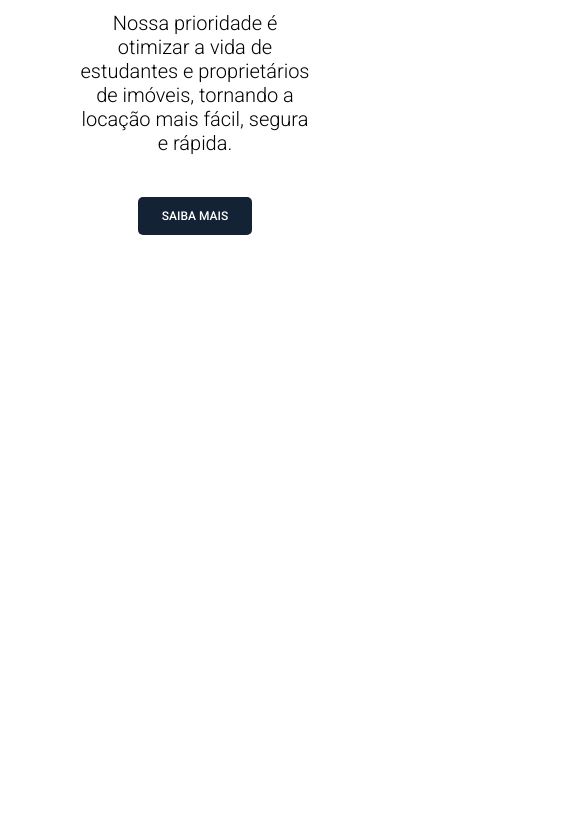
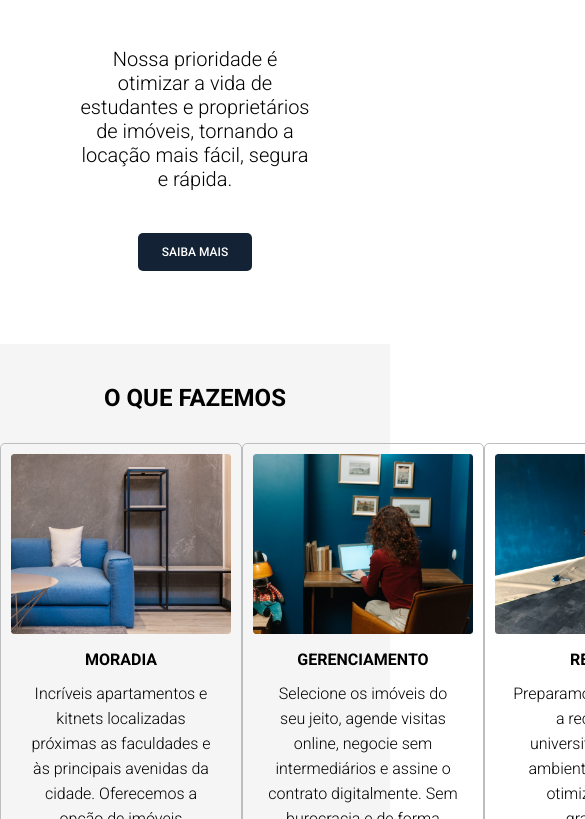
Before and after one commit to gabriellerodriguess/desafio-programa-desenvolve, a website: page index.html in a window 390 px wide. Shown: the part 1181-2000 px from the top of the page, 585 px wide, since content can reach past the window. Before the commit the page ends 1437 px from the top, so only its background shows below. Drawn offline with Linux system fonts and the light colour scheme.

Commit message:
Finalizando section 'O que fazemos' e adicionando responsividade.

```diff
--- a/index.html
+++ b/index.html
@@ -20,7 +20,7 @@
   </header>
   <main class="container_main">
     <section class="container_home">
-      <div class="background_image">
+      <div class="background_image center_elements">
         <div class="info_home">
           <h1>Tudo que um estudante precisa para se sentir em casa.</h1>
           <p>Estamos junto com o estudante em todos os momentos da jornada universitária!</p>
@@ -37,7 +37,28 @@
       <a class="btn_padrao">Saiba mais</a>
       </div>
     </section>
-
+    <section class="container_oQueFazemos" id="oQueFazemos">
+      <h3>O que fazemos</h3>
+      <div class="lista_oQueFazemos">
+        <div class="info_moradia">
+          <img src="assets/img_moradia.png" alt="Imagem representando uma moradia.">
+          <h4>Moradia</h4>
+          <p>Incríveis apartamentos e kitnets localizadas próximas as faculdades e às principais avenidas da cidade.
+            Oferecemos a opção de imóveis mobiliados, individuais ou compartilhados.</p>
+        </div>
+        <div class="info_gerenciamento">
+          <img src="assets/img_gerenciamento.png" alt="Imagem representando o gerenciamento de um negócio.">
+          <h4>Gerenciamento</h4>
+          <p>Selecione os imóveis do seu jeito, agende visitas online, negocie sem intermediários e assine o contrato digitalmente.
+            Sem burocracia e de forma segura para ambas as partes.</p>
+        </div>
+        <div class="info_reforma">
+          <img src="assets/img_reforma.png" alt="Imagem representando a reforma de um apartamento.">
+          <h4>Reparos</h4>
+          <p>Preparamos o imóvel para a recepção de universitários, em um ambiente específico e otimizado para a graduação. </p>
+        </div>
+      </div>
+    </section>
   </main>
 </body>
 </html>
--- a/style.css
+++ b/style.css
@@ -6,6 +6,12 @@
 
 body{
     font-family: 'Roboto', sans-serif;
+}
+
+.center_elements{
+    display: flex;
+    align-items: center;
+    justify-content: center;
 }
 
 .container_header{
@@ -92,6 +98,7 @@ body{
 
 .container_quemSomos{
     margin: 2em 0;
+    padding: 1em 0 2em 0;
     text-align: center;
 }
 .info_quemSomos{
@@ -100,7 +107,6 @@ body{
 }
 .container_quemSomos h2{
     text-transform: uppercase;
-    margin: 1em 0;
 }
 .container_quemSomos p{
     font-weight: lighter;
@@ -109,7 +115,43 @@ body{
     padding: 0 4em;
 }
 
+.container_oQueFazemos{
+    background-color: rgba(196,196,196,17%);
+    padding: 40px 0;
+    text-align: center;
+}
 
+.container_oQueFazemos h3{
+    font-size: 1.5em;
+    text-transform: uppercase;
+    margin: 0 0 1.3em 0;
+}
+
+.lista_oQueFazemos{
+    display: flex;
+    justify-content: space-evenly;
+}
+
+.lista_oQueFazemos img{
+    width: 220px;
+}
+.lista_oQueFazemos h4{
+    text-transform: uppercase;
+    margin: .75em 0;
+}
+.lista_oQueFazemos p{
+    margin: .75em 0;
+    font-weight: lighter;
+    padding: 0 15px;
+    line-height: 25px;
+}
+.info_moradia, .info_gerenciamento,.info_reforma{
+    width: 250px;
+    padding: 10px;
+    border: 1px solid #BBBDBF;
+    border-radius: 5px;
+    text-align: center;
+}
 
 @media screen and (min-width: 320px) and (max-width: 800px){
     header, main, footer{
```
